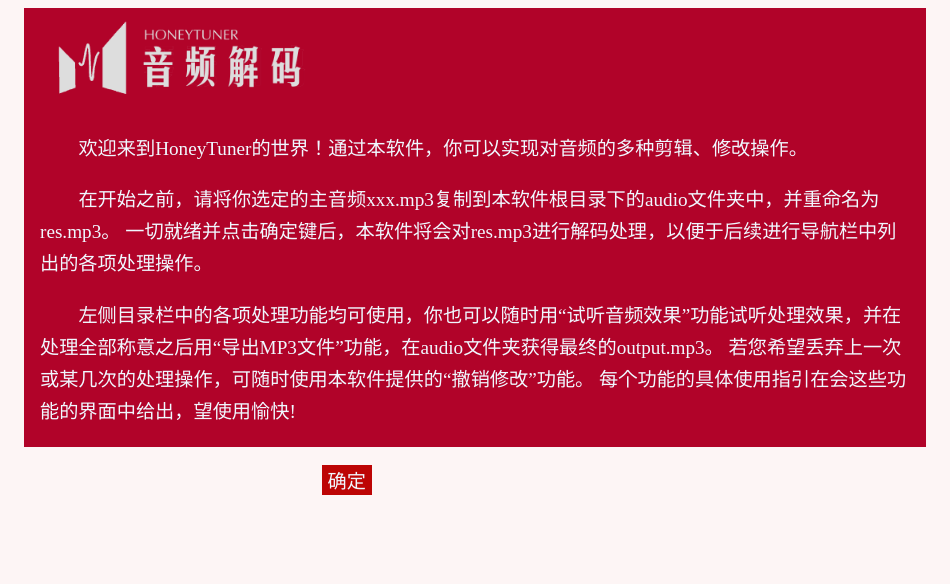
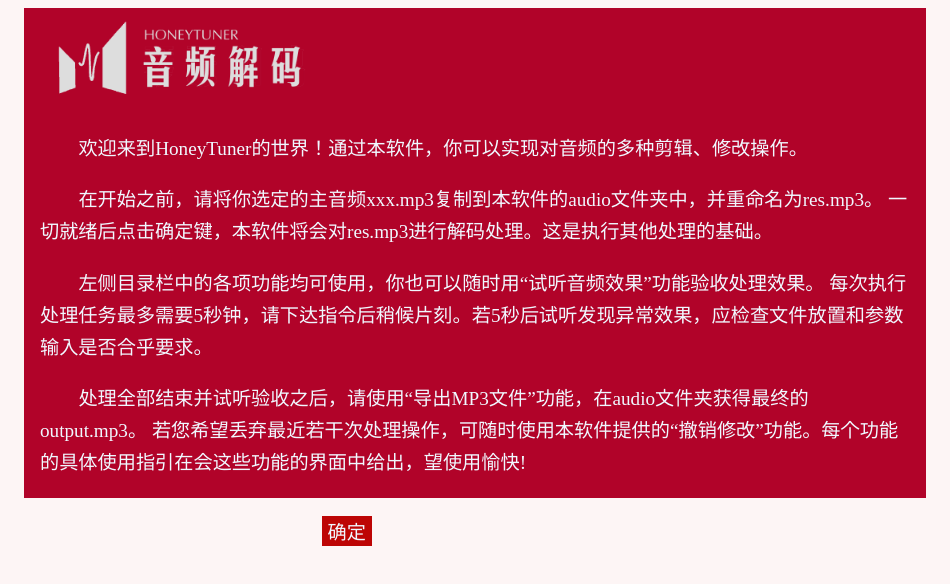
Before and after one commit to Honeta/HoneyTuner, an Electron app: page interface/read.html in a window 950 px wide. Drawn offline with Linux system fonts and the light colour scheme.

Commit message:
ver_1.0.0 commit

```diff
--- a/interface/read.html
+++ b/interface/read.html
@@ -21,13 +21,15 @@
                 欢迎来到HoneyTuner的世界！通过本软件，你可以实现对音频的多种剪辑、修改操作。
             </p>
             <p>
-                在开始之前，请将你选定的主音频xxx.mp3复制到本软件根目录下的audio文件夹中，并重命名为res.mp3。
-                一切就绪并点击确定键后，本软件将会对res.mp3进行解码处理，以便于后续进行导航栏中列出的各项处理操作。
+                在开始之前，请将你选定的主音频xxx.mp3复制到本软件的audio文件夹中，并重命名为res.mp3。
+                一切就绪后点击确定键，本软件将会对res.mp3进行解码处理。这是执行其他处理的基础。
             </p>
             <p>
-                左侧目录栏中的各项处理功能均可使用，你也可以随时用“试听音频效果”功能试听处理效果，并在处理全部称意之后用“导出MP3文件”功能，在audio文件夹获得最终的output.mp3。
-                 若您希望丢弃上一次或某几次的处理操作，可随时使用本软件提供的“撤销修改”功能。
-                 每个功能的具体使用指引在会这些功能的界面中给出，望使用愉快!
+                左侧目录栏中的各项功能均可使用，你也可以随时用“试听音频效果”功能验收处理效果。
+                每次执行处理任务最多需要5秒钟，请下达指令后稍候片刻。若5秒后试听发现异常效果，应检查文件放置和参数输入是否合乎要求。
+            <p>
+                处理全部结束并试听验收之后，请使用“导出MP3文件”功能，在audio文件夹获得最终的output.mp3。
+                若您希望丢弃最近若干次处理操作，可随时使用本软件提供的“撤销修改”功能。每个功能的具体使用指引在会这些功能的界面中给出，望使用愉快!
             </p>
         </div>
         </br>
```
